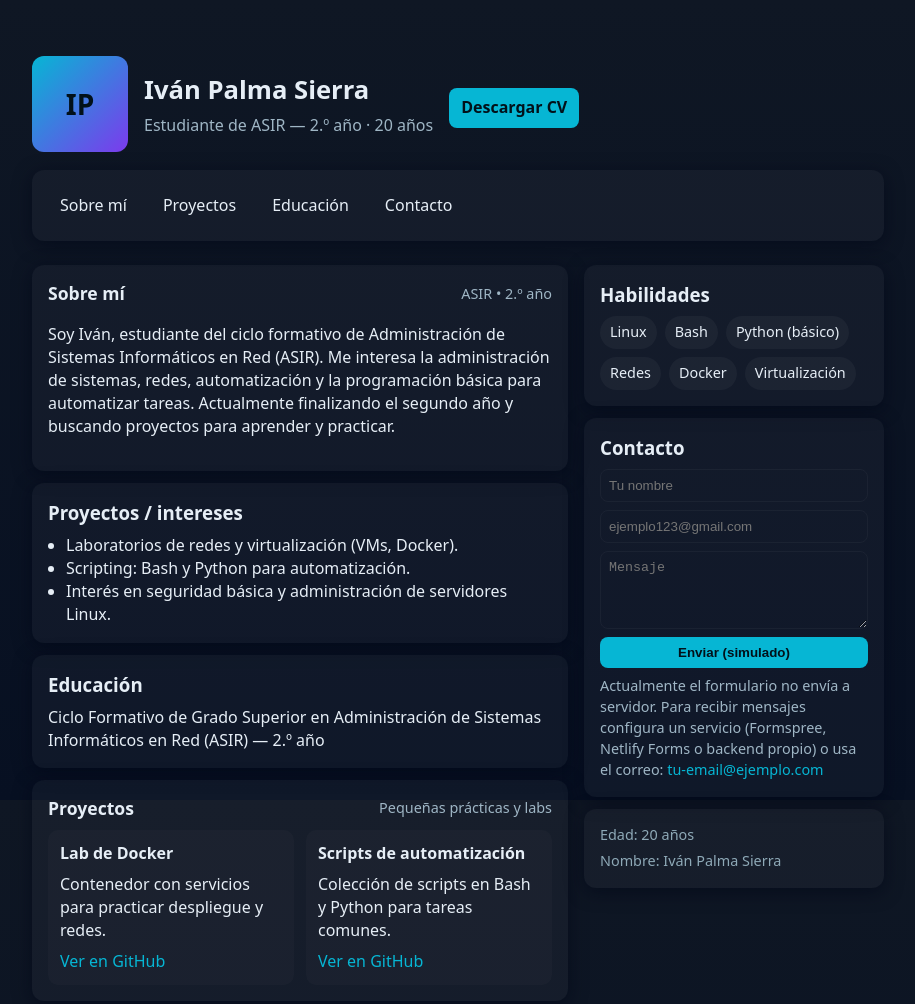
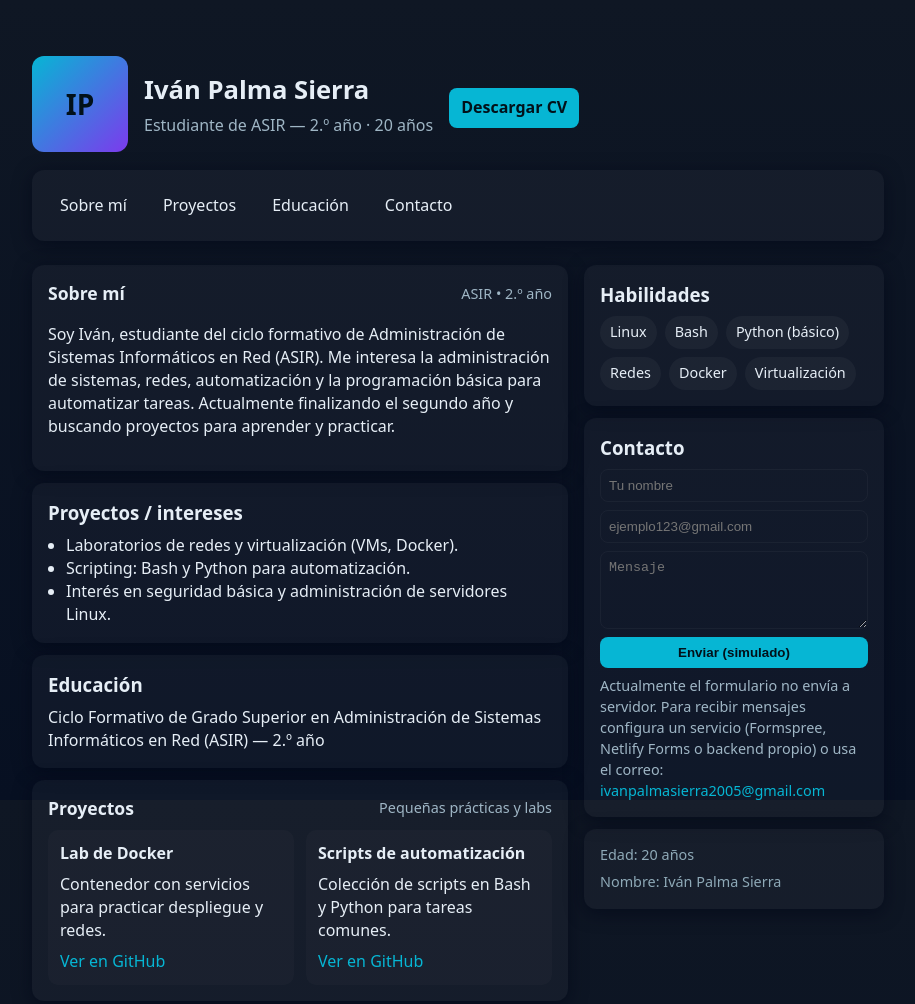
Before and after one commit to Ivanps1709/mipagina, a plain HTML site: page index.html in a window 1280 px wide. Shown: the top 1004 px of the page, without its empty margins (182-1097 px from the left). Drawn offline with Linux system fonts and the light colour scheme.

Commit message:
Update index.html

```diff
--- a/index.html
+++ b/index.html
@@ -97,7 +97,7 @@
 						<textarea name="mensaje" id="mensaje" rows="4" placeholder="Mensaje" required></textarea>
 						<button class="btn" type="submit">Enviar (simulado)</button>
 					</form>
-					<p style="margin:8px 0 0 0;color:#9fb6c5;font-size:0.9rem">Actualmente el formulario no envía a servidor. Para recibir mensajes configura un servicio (Formspree, Netlify Forms o backend propio) o usa el correo: <a href="mailto:ivanpalmasierra2005@gmail.com">tu-email@ejemplo.com</a></p>
+					<p style="margin:8px 0 0 0;color:#9fb6c5;font-size:0.9rem">Actualmente el formulario no envía a servidor. Para recibir mensajes configura un servicio (Formspree, Netlify Forms o backend propio) o usa el correo: <a href="mailto:ivanpalmasierra2005@gmail.com">ivanpalmasierra2005@gmail.com</a></p>
 				</div>
 
 				<div class="card footer" style="margin-top:12px">
```
